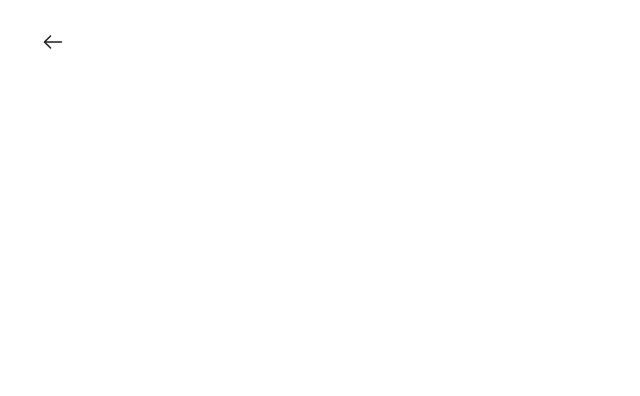
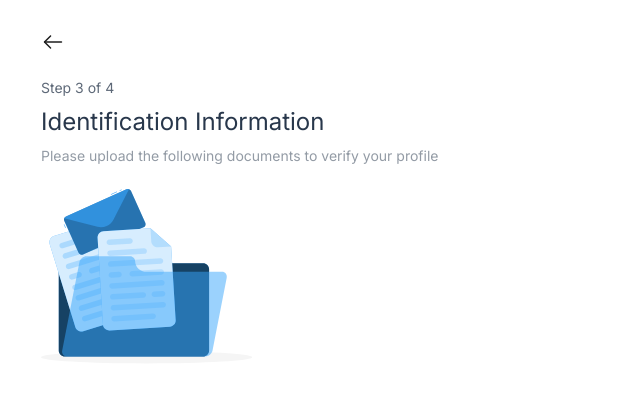
Before and after one commit to Maxwell011/moni-finance, a Next.js app: page /setup/identification in a window 1280 px wide. Shown: the top 396 px of the page, without its empty margins (0-640 px from the left). Built offline with nearby package versions, Linux system fonts and the light colour scheme.

Commit message:
Add identification page content

```diff
--- a/src/app/setup/identification/page.tsx
+++ b/src/app/setup/identification/page.tsx
@@ -9,7 +9,6 @@ export default function Identification() {
   return (
     <>
       <section className='mx-[41px] my-[30px]'>
-        <div>
         <div
           className='cursor-pointer'
           onClick={() => router.push("/setup/personal")}
@@ -22,6 +21,22 @@ export default function Identification() {
             className='mb-6'
           />
         </div>
+        <div>
+          <p className='text-sm text-[#5e6978] mb-2'>Step 3 of 4</p>
+          <h1 className='text-2xl text-[#28374B] mb-2'>
+            Identification Information
+          </h1>
+          <p className='text-sm text-[#939BA5] mb-[23px]'>
+            Please upload the following documents to verify your profile
+          </p>
+          <Image
+            src='/Group 4.svg'
+            alt='Document image'
+            width={212.22}
+            height={175.383}
+            className='mb-6'
+          />
+
         </div>
       </section>
     </>
```
Lines whose indentation alone changed are shown as unchanged.
